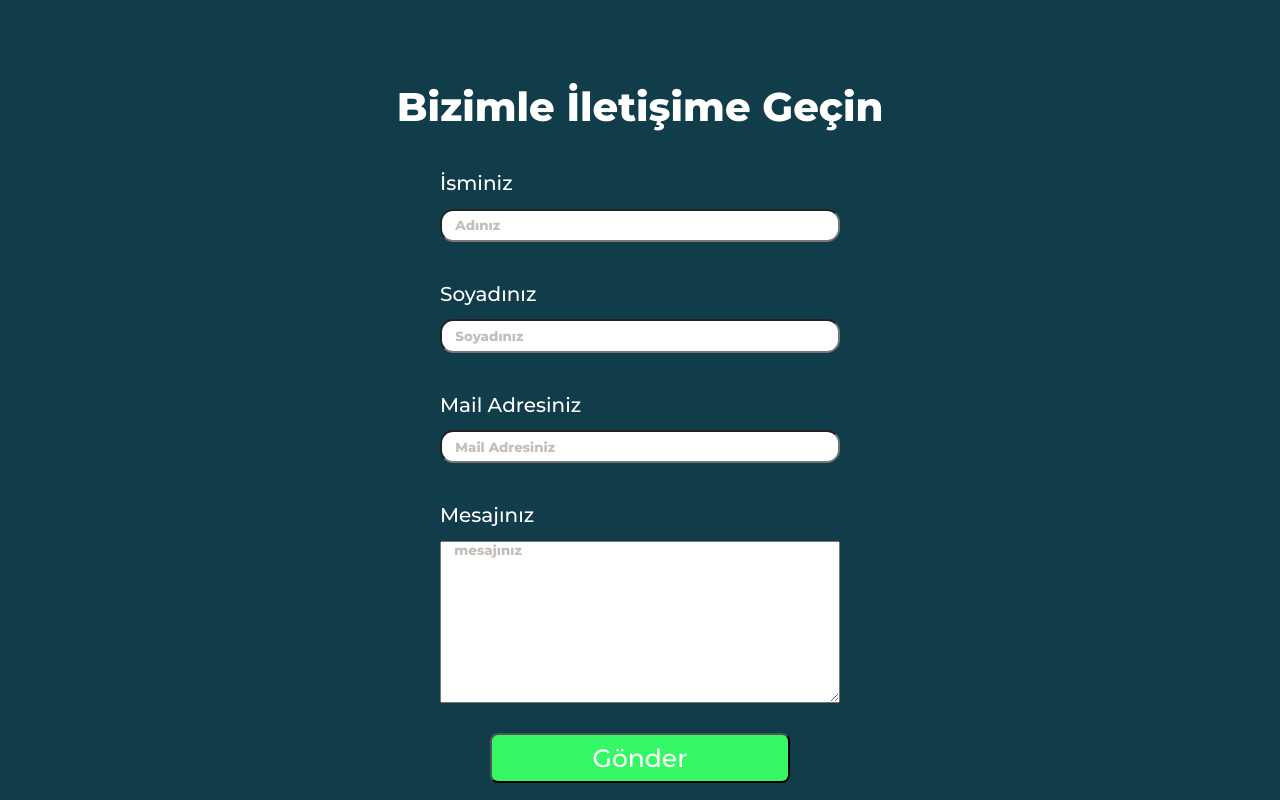
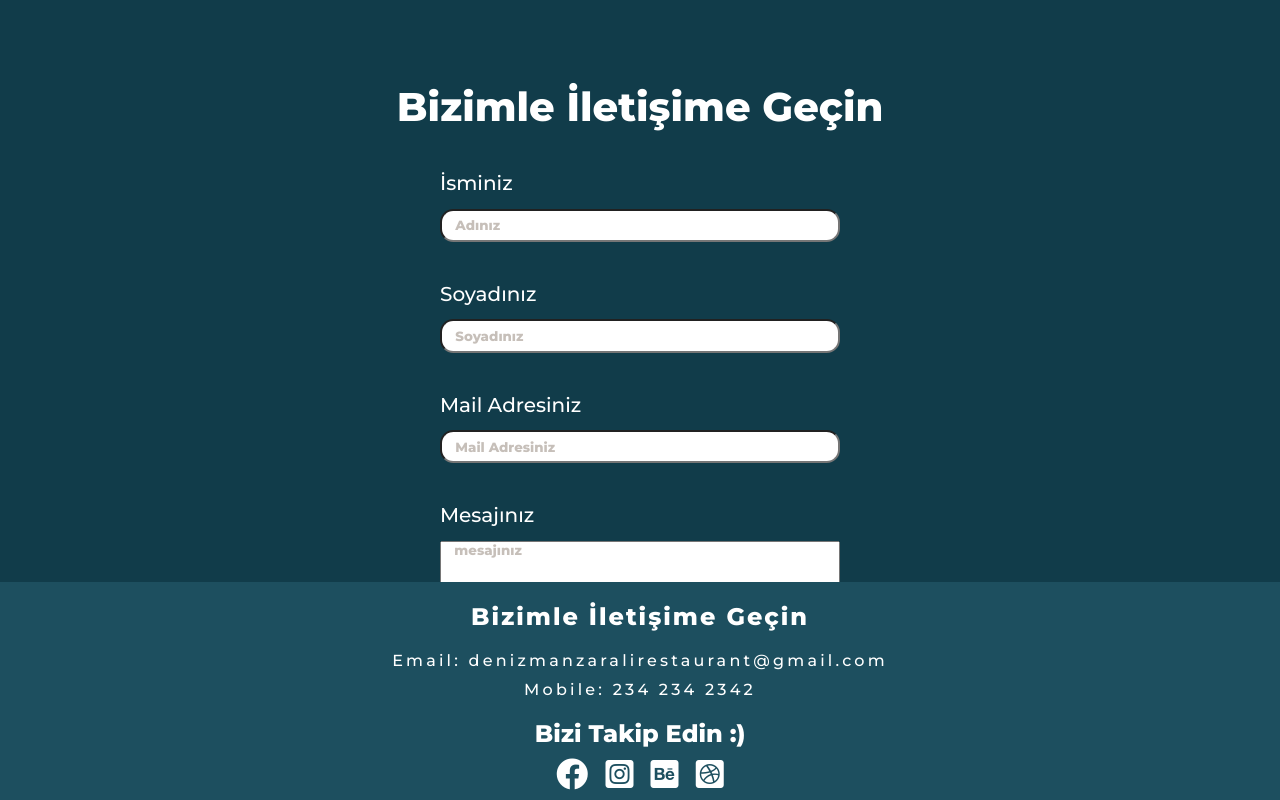
Before and after one commit to sevilgenysf/MegaRestaurantResponsive, a plain HTML site: page index.html in a window 1280 px wide. Shown: the part 1600-2400 px from the top of the page. Drawn offline with Linux system fonts and the light colour scheme.

Commit message:
CodeReview Yapılıyor

```diff
--- a/index.html
+++ b/index.html
@@ -8,6 +8,8 @@
   <meta name="author" content="Sadi BABACAN">
   <meta http-equiv="X-UA-Compatible" content="IE=edge">
   <meta name="viewport" content="width=device-width, initial-scale=1.0">
+  <!-- FontAwesome icon -->
+  <link rel="stylesheet" href="https://cdnjs.cloudflare.com/ajax/libs/font-awesome/5.15.3/css/all.min.css">
   <link rel="icon" type="image/png" href="./src/img/Intersect.png" sizes="192x192">
   <!-- main css import -->
   <link rel="stylesheet" href="./src/styles/main.css">
@@ -133,6 +135,22 @@
           <input class="inputSubmit" name="" id="mailAdresiniz" type="submit" value="Gönder" >
       </form>
     </div>
+    <footer id="footer" class="footer container">
+      <div class="footer-contact">
+        <h1 class="footer-contact-heading">Bizimle İletişime Geçin</h1>
+        <p class="footer-contact-info">Email: denizmanzaralirestaurant@gmail.com</p>
+        <p class="footer-contact-info">Mobile: 234 234 2342</p>
+      </div>
+      <div class="footer-social-follow">
+        <h1 class="footer-social-follow-heading">Bizi Takip Edin :)</h1>
+        <div class="footer-social-icon">
+          <a href="#"><i class="fab fa-facebook"></i></a>
+          <a href="#"><i class="fab fa-instagram-square"></i></a>
+          <a href="#"><i class="fab fa-behance-square"></i></a>
+          <a href="#"><i class="fab fa-dribbble-square"></i></a>
+        </div>
+      </div>
+    </footer>
   </section>
 
 </body>
--- a/src/styles/main.css
+++ b/src/styles/main.css
@@ -320,6 +320,39 @@ textarea:focus, input:focus, input[type]:focus, .uneditable-input:focus {
   cursor: pointer;
 }
 
+.footer {
+  bottom: 0;
+  position: absolute;
+	width: 100%;
+	background-color: #1d4f5f;
+	color: white;
+	flex-direction: column;
+	text-align: center;
+}
+
+.footer .footer-contact {
+	padding: 20px;
+}
+
+.footer .footer-contact .footer-contact-heading {
+	font-size: 1.5rem;
+	letter-spacing: 2px;
+	margin-bottom: 10px;
+}
+
+.footer .footer-contact .footer-contact-info {
+	font-size: 1rem;
+	padding-top: 10px;
+	letter-spacing: .2rem;
+}
+
+.footer .footer-social-follow .footer-social-icon a {
+	color: white;
+	font-size: 2rem;
+	margin: .4rem;
+	display: inline-block;
+}
+
 
 
 @media screen and (max-width: 700px) {
```
